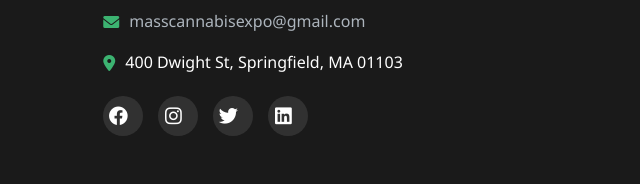
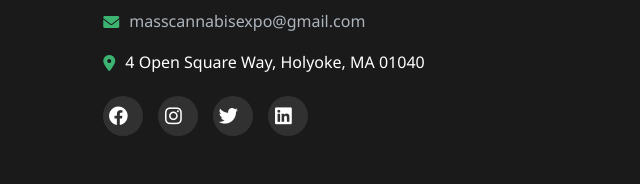
Before and after one commit to SyrrSpark/MCE-2025, a plain HTML site: page food.html in a window 1280 px wide. Shown: the part 4311-4495 px from the top of the page, 640-1280 px from the left. Drawn offline with Linux system fonts and the light colour scheme.

Commit message:
food.html

```diff
--- a/food.html
+++ b/food.html
@@ -519,7 +519,7 @@
                 <div class="footer-contact">
                     <h3>Contact Us</h3>
                     <p><i class="fas fa-envelope"></i> <a href="mailto:masscannabisexpo@gmail.com">masscannabisexpo@gmail.com</a></p>
-                    <p><i class="fas fa-map-marker-alt"></i> 400 Dwight St, Springfield, MA 01103</p>
+                    <p><i class="fas fa-map-marker-alt"></i> 4 Open Square Way, Holyoke, MA 01040</p>
                     <div class="social-icons">
                         <a href="#" target="_blank"><i class="fab fa-facebook"></i></a>
                         <a href="#" target="_blank"><i class="fab fa-instagram"></i></a>
```
